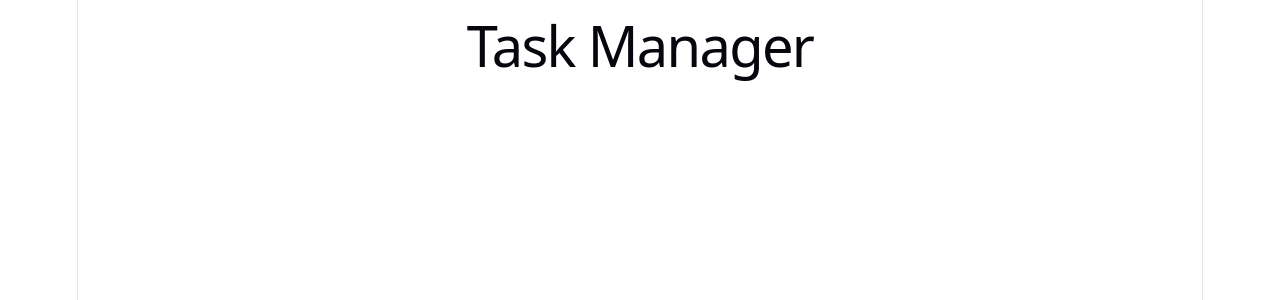
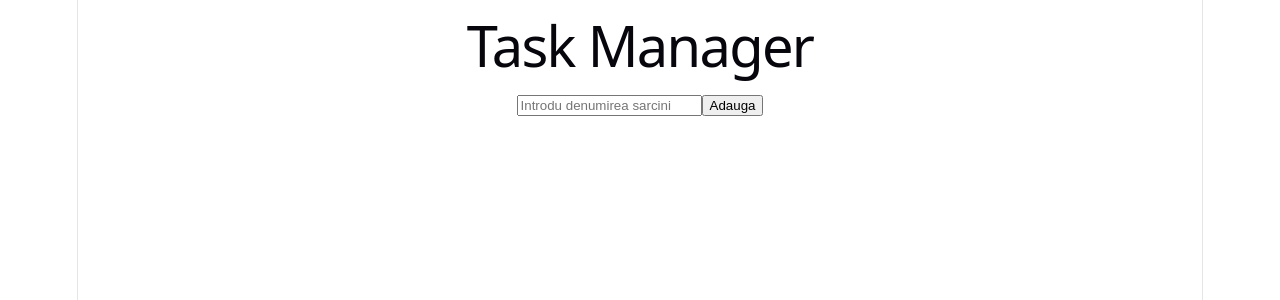
Before and after one commit to KREkER2LIFE/LAB3_task-manager_LesanDenisPAPP231, a React (Vite) app: page / in a window 1280 px wide. Shown: the top 300 px of the page. Built offline with nearby package versions, Linux system fonts and the light colour scheme.

Commit message:
Sarcina 4- Adaugarea unui button si input

```diff
--- a/src/App.jsx
+++ b/src/App.jsx
@@ -7,6 +7,9 @@ function App() {
 return (
 <main>
 <h1>Task Manager</h1>
+<input type="text" name="username" placeholder="Introdu denumirea sarcini"></input>
+<button>Adauga</button>
+
 </main>
 );
 }
```
